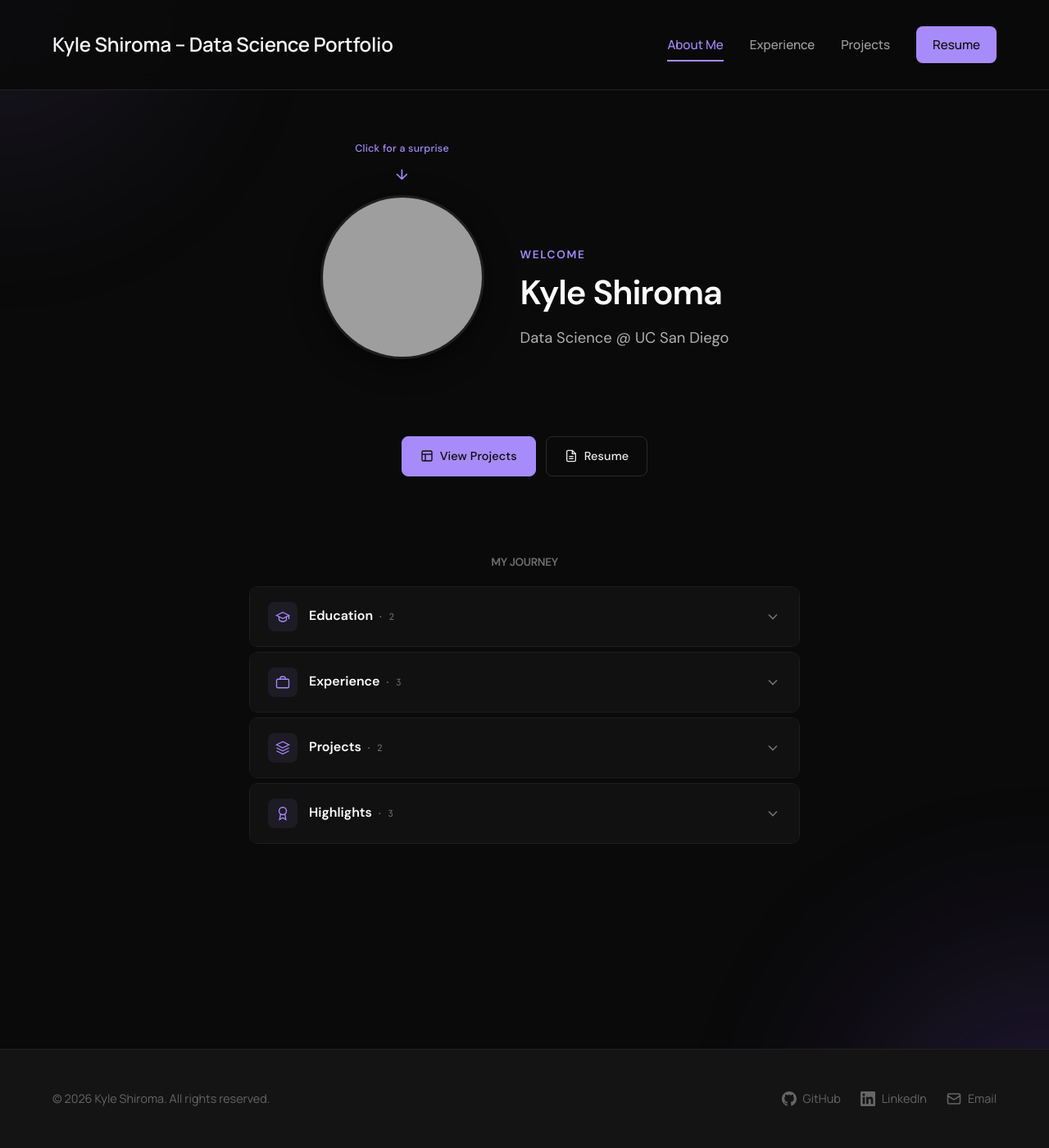
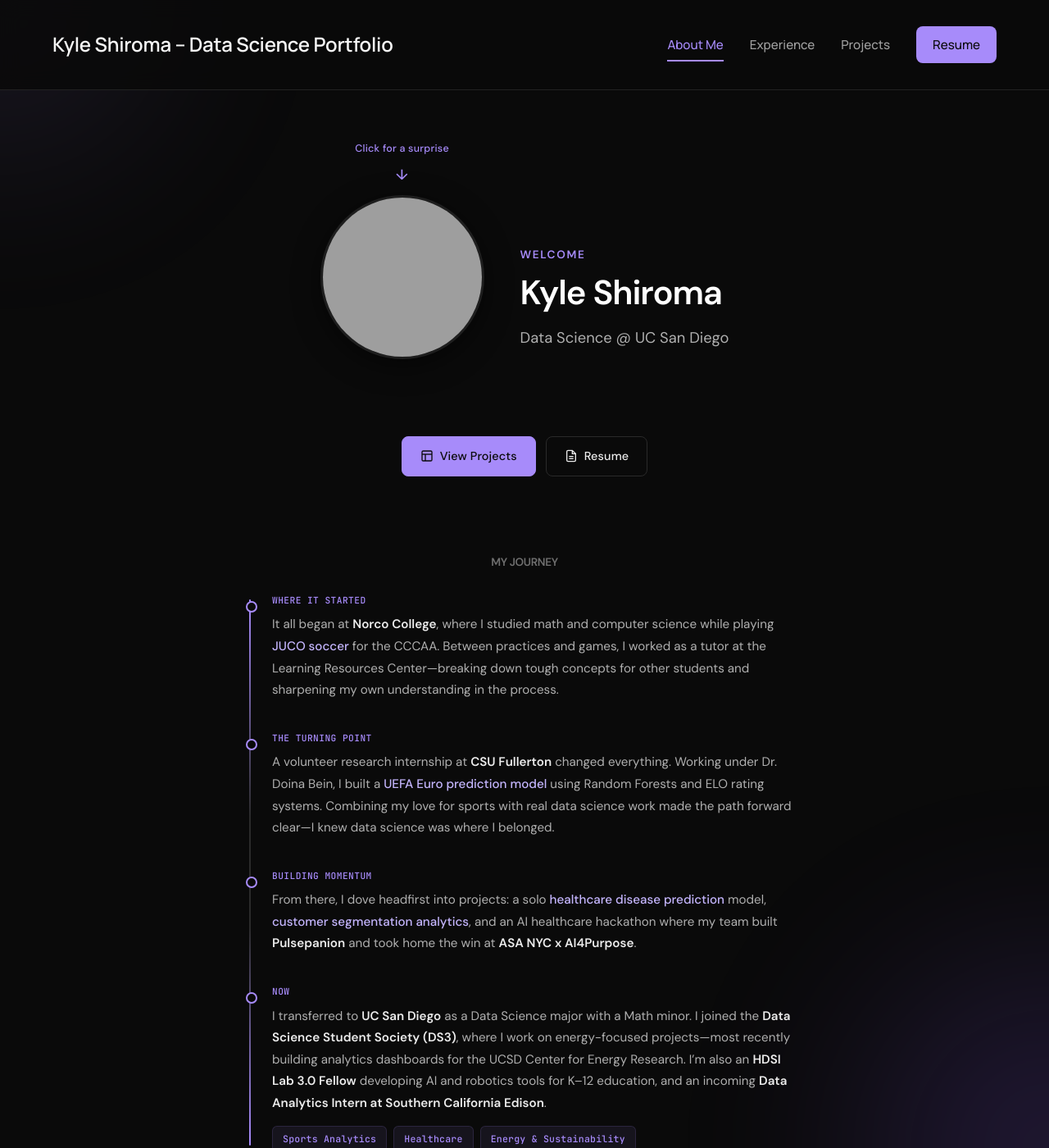
Before and after one commit to k-shiroma-code/k-shiroma-code.github.io, a Jekyll site: the page built from index.md, in a window 1280 px wide and 1400 px high. Shown: the whole window at 82% size. Built offline with Jekyll 4.4.1, drawn with Linux system fonts in a browser that asks for light colours; some web fonts are replaced; grey boxes are pictures that could not be loaded.

Commit message:
Replace accordion with narrative section layout
Refactor accordion component to narrative section with improved styling and structure.

```diff
--- a/index.md
+++ b/index.md
@@ -26,9 +26,7 @@
   padding: 0 24px;
 }
 
-.home-container h1,
-.home-container h2,
-.home-container h3 {
+.home-container h1, .home-container h2, .home-container h3 {
   font-family: 'DM Sans', -apple-system, BlinkMacSystemFont, sans-serif;
   font-weight: 600;
   letter-spacing: -0.025em;
@@ -313,158 +311,108 @@
   color: var(--text-muted);
   text-transform: uppercase;
   letter-spacing: 0.14em;
-  margin-bottom: 20px;
+  margin-bottom: 28px;
 }
 
-.accordion {
-  display: flex;
-  flex-direction: column;
-  gap: 6px;
+.narrative {
+  position: relative;
+  padding-left: 28px;
 }
 
-.accordion-item {
-  border: 1px solid var(--surface-border);
-  border-radius: 10px;
-  overflow: hidden;
-  transition: border-color 0.3s ease;
+.narrative::before {
+  content: '';
+  position: absolute;
+  left: 0;
+  top: 8px;
+  bottom: 8px;
+  width: 2px;
+  background: linear-gradient(
+    to bottom,
+    var(--accent) 0%,
+    var(--surface-border-hover) 40%,
+    var(--surface-border-hover) 60%,
+    var(--accent) 100%
+  );
+  border-radius: 2px;
 }
 
-.accordion-item:hover,
-.accordion-item.open {
-  border-color: var(--surface-border-hover);
+.narrative-block {
+  position: relative;
+  margin-bottom: 36px;
 }
 
-.accordion-trigger {
-  width: 100%;
-  display: flex;
-  align-items: center;
-  justify-content: space-between;
-  padding: 18px 22px;
-  background: var(--surface-elevated);
-  border: none;
-  cursor: pointer;
-  text-align: left;
-  font-family: 'DM Sans', sans-serif;
-  transition: background 0.2s ease;
+.narrative-block:last-child {
+  margin-bottom: 0;
 }
 
-.accordion-trigger:hover {
-  background: #151515;
-}
-
-.accordion-trigger-left {
-  display: flex;
-  align-items: center;
-  gap: 14px;
-}
-
-.accordion-icon {
-  width: 36px;
-  height: 36px;
-  border-radius: 8px;
-  background: var(--accent-dim);
-  display: flex;
-  align-items: center;
-  justify-content: center;
-  flex-shrink: 0;
+.narrative-block::before {
+  content: '';
+  position: absolute;
+  left: -32px;
+  top: 10px;
+  width: 10px;
+  height: 10px;
+  border-radius: 50%;
+  background: var(--surface);
+  border: 2px solid var(--accent);
   transition: background 0.3s ease;
 }
 
-.accordion-item.open .accordion-icon {
+.narrative-block:hover::before {
   background: var(--accent);
 }
 
-.accordion-icon svg {
-  width: 18px;
-  height: 18px;
-  stroke: var(--accent);
-  stroke-width: 1.8;
-  fill: none;
-  transition: stroke 0.3s ease;
-}
-
-.accordion-item.open .accordion-icon svg {
-  stroke: #0a0a0a;
-}
-
-.accordion-label {
-  font-size: 1rem;
-  font-weight: 600;
-  color: #ffffff;
-  line-height: 1.3;
-}
-
-.accordion-count {
-  font-family: 'JetBrains Mono', monospace;
-  font-size: 0.7rem;
-  color: var(--text-muted);
-  margin-left: 2px;
-  font-weight: 400;
-}
-
-.accordion-chevron {
-  width: 20px;
-  height: 20px;
-  stroke: var(--text-muted);
-  stroke-width: 2;
-  fill: none;
-  flex-shrink: 0;
-  transition: transform 0.3s ease, stroke 0.3s ease;
-}
-
-.accordion-item.open .accordion-chevron {
-  transform: rotate(180deg);
-  stroke: var(--accent);
-}
-
-.accordion-panel {
-  max-height: 0;
-  overflow: hidden;
-  transition: max-height 0.35s ease;
-}
-
-.accordion-panel-inner {
-  padding: 4px 22px 20px;
-  background: var(--surface-elevated);
-}
-
-.journey-entry {
-  padding: 14px 0;
-  border-bottom: 1px solid var(--surface-border);
-}
-
-.journey-entry:last-child {
-  border-bottom: none;
-  padding-bottom: 0;
-}
-
-.journey-entry:first-child {
-  padding-top: 8px;
-}
-
-.journey-date {
+.narrative-tag {
   font-family: 'JetBrains Mono', monospace;
   font-size: 0.7rem;
   font-weight: 500;
   color: var(--accent);
-  letter-spacing: 0.03em;
+  letter-spacing: 0.04em;
+  text-transform: uppercase;
+  margin-bottom: 6px;
   display: block;
-  margin-bottom: 4px;
 }
 
-.journey-title {
-  font-size: 0.92rem;
-  font-weight: 600;
-  color: var(--text-primary);
-  margin: 0 0 3px 0;
-  line-height: 1.35;
+.narrative-text {
+  font-size: 0.95rem;
+  color: var(--text-secondary);
+  line-height: 1.75;
+  margin: 0;
 }
 
-.journey-desc {
-  font-size: 0.84rem;
-  color: var(--text-secondary);
-  margin: 0;
-  line-height: 1.55;
+.narrative-text strong {
+  color: var(--text-primary);
+  font-weight: 600;
+}
+
+.narrative-text .highlight {
+  color: var(--accent-soft);
+  font-weight: 500;
+}
+
+.interest-tags {
+  display: flex;
+  flex-wrap: wrap;
+  gap: 8px;
+  margin-top: 14px;
+}
+
+.interest-tag {
+  font-family: 'JetBrains Mono', monospace;
+  font-size: 0.72rem;
+  font-weight: 500;
+  color: var(--accent);
+  background: var(--accent-dim);
+  border: 1px solid rgba(167, 139, 250, 0.15);
+  padding: 5px 12px;
+  border-radius: 6px;
+  letter-spacing: 0.02em;
+  transition: background 0.2s ease, border-color 0.2s ease;
+}
+
+.interest-tag:hover {
+  background: rgba(167, 139, 250, 0.14);
+  border-color: rgba(167, 139, 250, 0.3);
 }
 
 /* Responsive */
@@ -477,8 +425,8 @@
   .hero-subtitle { font-size: 1.05rem; }
   .hero-image { width: 160px; height: 160px; }
   .music-caption { top: -38px; font-size: 0.72rem; }
-  .accordion-trigger { padding: 16px 18px; }
-  .accordion-panel-inner { padding: 4px 18px 18px; }
+  .narrative { padding-left: 24px; }
+  .narrative-block::before { left: -28px; }
 }
 </style>
 
@@ -588,141 +536,42 @@
 
 <section class="journey-section">
   <h2 class="section-header">My Journey</h2>
-  <div class="accordion">
+  <div class="narrative">
 
-    <div class="accordion-item">
-      <button class="accordion-trigger" onclick="toggleAccordion(this)">
-        <span class="accordion-trigger-left">
-          <span class="accordion-icon">
-            <svg viewBox="0 0 24 24"><path d="M22 10v6M2 10l10-5 10 5-10 5z"/><path d="M6 12v5c0 1.1 2.7 3 6 3s6-1.9 6-3v-5"/></svg>
-          </span>
-          <span class="accordion-label">Education <span class="accordion-count">&middot; 2</span></span>
-        </span>
-        <svg class="accordion-chevron" viewBox="0 0 24 24"><polyline points="6 9 12 15 18 9"/></svg>
-      </button>
-      <div class="accordion-panel">
-        <div class="accordion-panel-inner">
-          <div class="journey-entry">
-            <span class="journey-date">Sep 2025 &ndash; Present</span>
-            <h3 class="journey-title">UC San Diego</h3>
-            <p class="journey-desc">B.S. in Data Science, Minor in Mathematics.</p>
-          </div>
-          <div class="journey-entry">
-            <span class="journey-date">Aug 2022 &ndash; Jun 2025</span>
-            <h3 class="journey-title">Norco College</h3>
-            <p class="journey-desc">Associate of Science in Mathematics.</p>
-          </div>
-        </div>
-      </div>
+    <div class="narrative-block">
+      <span class="narrative-tag">Where it started</span>
+      <p class="narrative-text">
+        It all began at <strong>Norco College</strong>, where I studied math and computer science while playing <span class="highlight">JUCO soccer</span> for the CCCAA. Between practices and games, I worked as a tutor at the Learning Resources Center&mdash;breaking down tough concepts for other students and sharpening my own understanding in the process.
+      </p>
     </div>
 
-    <div class="accordion-item">
-      <button class="accordion-trigger" onclick="toggleAccordion(this)">
-        <span class="accordion-trigger-left">
-          <span class="accordion-icon">
-            <svg viewBox="0 0 24 24"><rect x="2" y="7" width="20" height="14" rx="2"/><path d="M16 7V5a2 2 0 0 0-2-2h-4a2 2 0 0 0-2 2v2"/></svg>
-          </span>
-          <span class="accordion-label">Experience <span class="accordion-count">&middot; 3</span></span>
-        </span>
-        <svg class="accordion-chevron" viewBox="0 0 24 24"><polyline points="6 9 12 15 18 9"/></svg>
-      </button>
-      <div class="accordion-panel">
-        <div class="accordion-panel-inner">
-          <div class="journey-entry">
-            <span class="journey-date">Jan 2026 &ndash; Present</span>
-            <h3 class="journey-title">Data Analytics Intern &middot; Southern California Edison</h3>
-            <p class="journey-desc">SP&amp;E team. Incoming Summer 2026 Intern.</p>
-          </div>
-          <div class="journey-entry">
-            <span class="journey-date">Oct 2025 &ndash; Present</span>
-            <h3 class="journey-title">HDSI Lab 3.0 Fellow &middot; UC San Diego</h3>
-            <p class="journey-desc">Developing AI and robotics projects for K&ndash;12 education, including interactive hardware prototypes and sports-focused LLM applications.</p>
-          </div>
-          <div class="journey-entry">
-            <span class="journey-date">May 2024 &ndash; Jul 2024</span>
-            <h3 class="journey-title">Data Science Research Intern &middot; CSU Fullerton</h3>
-            <p class="journey-desc">Built a UEFA Euro prediction model using Random Forests and ELO rating systems under Dr. Doina Bein.</p>
-          </div>
-        </div>
-      </div>
+    <div class="narrative-block">
+      <span class="narrative-tag">The turning point</span>
+      <p class="narrative-text">
+        A volunteer research internship at <strong>CSU Fullerton</strong> changed everything. Working under Dr. Doina Bein, I built a <span class="highlight">UEFA Euro prediction model</span> using Random Forests and ELO rating systems. Combining my love for sports with real data science work made the path forward clear&mdash;I knew data science was where I belonged.
+      </p>
     </div>
 
-    <div class="accordion-item">
-      <button class="accordion-trigger" onclick="toggleAccordion(this)">
-        <span class="accordion-trigger-left">
-          <span class="accordion-icon">
-            <svg viewBox="0 0 24 24"><path d="M12 2L2 7l10 5 10-5-10-5z"/><path d="M2 17l10 5 10-5"/><path d="M2 12l10 5 10-5"/></svg>
-          </span>
-          <span class="accordion-label">Projects <span class="accordion-count">&middot; 2</span></span>
-        </span>
-        <svg class="accordion-chevron" viewBox="0 0 24 24"><polyline points="6 9 12 15 18 9"/></svg>
-      </button>
-      <div class="accordion-panel">
-        <div class="accordion-panel-inner">
-          <div class="journey-entry">
-            <span class="journey-date">Jan 2026 &ndash; Present</span>
-            <h3 class="journey-title">CER Energy Dashboard &middot; DS3 Consultant</h3>
-            <p class="journey-desc">Building a real-time energy analytics dashboard for the UCSD Center for Energy Research to visualize international oil import dependencies.</p>
-          </div>
-          <div class="journey-entry">
-            <span class="journey-date">Oct 2025 &ndash; Dec 2025</span>
-            <h3 class="journey-title">EvoCharge &middot; DS3 Project Member</h3>
-            <p class="journey-desc">Built a machine learning dashboard using Lasso Regression to predict EV charging costs and station availability.</p>
-          </div>
-        </div>
-      </div>
+    <div class="narrative-block">
+      <span class="narrative-tag">Building momentum</span>
+      <p class="narrative-text">
+        From there, I dove headfirst into projects: a solo <span class="highlight">healthcare disease prediction</span> model, <span class="highlight">customer segmentation analytics</span>, and an AI healthcare hackathon where my team built <strong>Pulsepanion</strong> and took home the win at <strong>ASA NYC x AI4Purpose</strong>.
+      </p>
     </div>
 
-    <div class="accordion-item">
-      <button class="accordion-trigger" onclick="toggleAccordion(this)">
-        <span class="accordion-trigger-left">
-          <span class="accordion-icon">
-            <svg viewBox="0 0 24 24"><circle cx="12" cy="8" r="6"/><path d="M15.477 12.89L17 22l-5-3-5 3 1.523-9.11"/></svg>
-          </span>
-          <span class="accordion-label">Highlights <span class="accordion-count">&middot; 3</span></span>
-        </span>
-        <svg class="accordion-chevron" viewBox="0 0 24 24"><polyline points="6 9 12 15 18 9"/></svg>
-      </button>
-      <div class="accordion-panel">
-        <div class="accordion-panel-inner">
-          <div class="journey-entry">
-            <span class="journey-date">Summer 2025</span>
-            <h3 class="journey-title">Won Healthcare Hackathon</h3>
-            <p class="journey-desc">ASA NYC x AI4Purpose.</p>
-          </div>
-          <div class="journey-entry">
-            <span class="journey-date">Fall 2025</span>
-            <h3 class="journey-title">Dino Cage Competition</h3>
-            <p class="journey-desc">Shark Tank-style pitch competition.</p>
-          </div>
-          <div class="journey-entry">
-            <span class="journey-date">2023&ndash;2024</span>
-            <h3 class="journey-title">CCCAA Soccer &middot; Norco College</h3>
-            <p class="journey-desc">Played competitive college soccer.</p>
-          </div>
-        </div>
+    <div class="narrative-block">
+      <span class="narrative-tag">Now</span>
+      <p class="narrative-text">
+        I transferred to <strong>UC San Diego</strong> as a Data Science major with a Math minor. I joined the <strong>Data Science Student Society (DS3)</strong>, where I work on energy-focused projects&mdash;most recently building analytics dashboards for the UCSD Center for Energy Research. I&rsquo;m also an <strong>HDSI Lab 3.0 Fellow</strong> developing AI and robotics tools for K&ndash;12 education, and an incoming <strong>Data Analytics Intern at Southern California Edison</strong>.
+      </p>
+      <div class="interest-tags">
+        <span class="interest-tag">Sports Analytics</span>
+        <span class="interest-tag">Healthcare</span>
+        <span class="interest-tag">Energy &amp; Sustainability</span>
       </div>
     </div>
 
   </div>
 </section>
 
-<script>
-function toggleAccordion(trigger) {
-  var item = trigger.parentElement;
-  var panel = trigger.nextElementSibling;
-  var isOpen = item.classList.contains('open');
-
-  document.querySelectorAll('.accordion-item').forEach(function(el) {
-    el.classList.remove('open');
-    el.querySelector('.accordion-panel').style.maxHeight = null;
-  });
-
-  if (!isOpen) {
-    item.classList.add('open');
-    panel.style.maxHeight = panel.scrollHeight + 'px';
-  }
-}
-</script>
-
 </div>
```
Also changed, not shown: other parts of index.md (+1 -1 lines).
